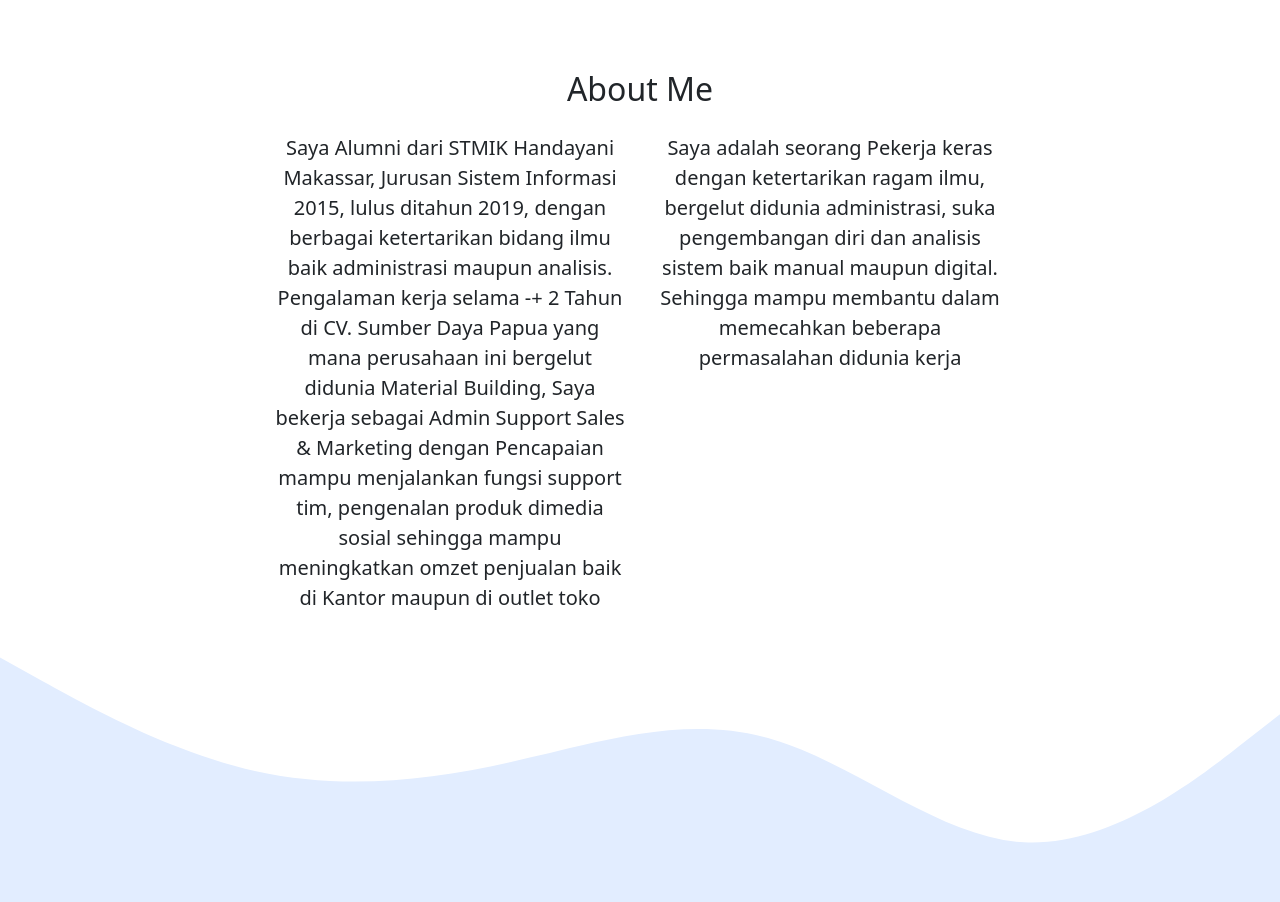
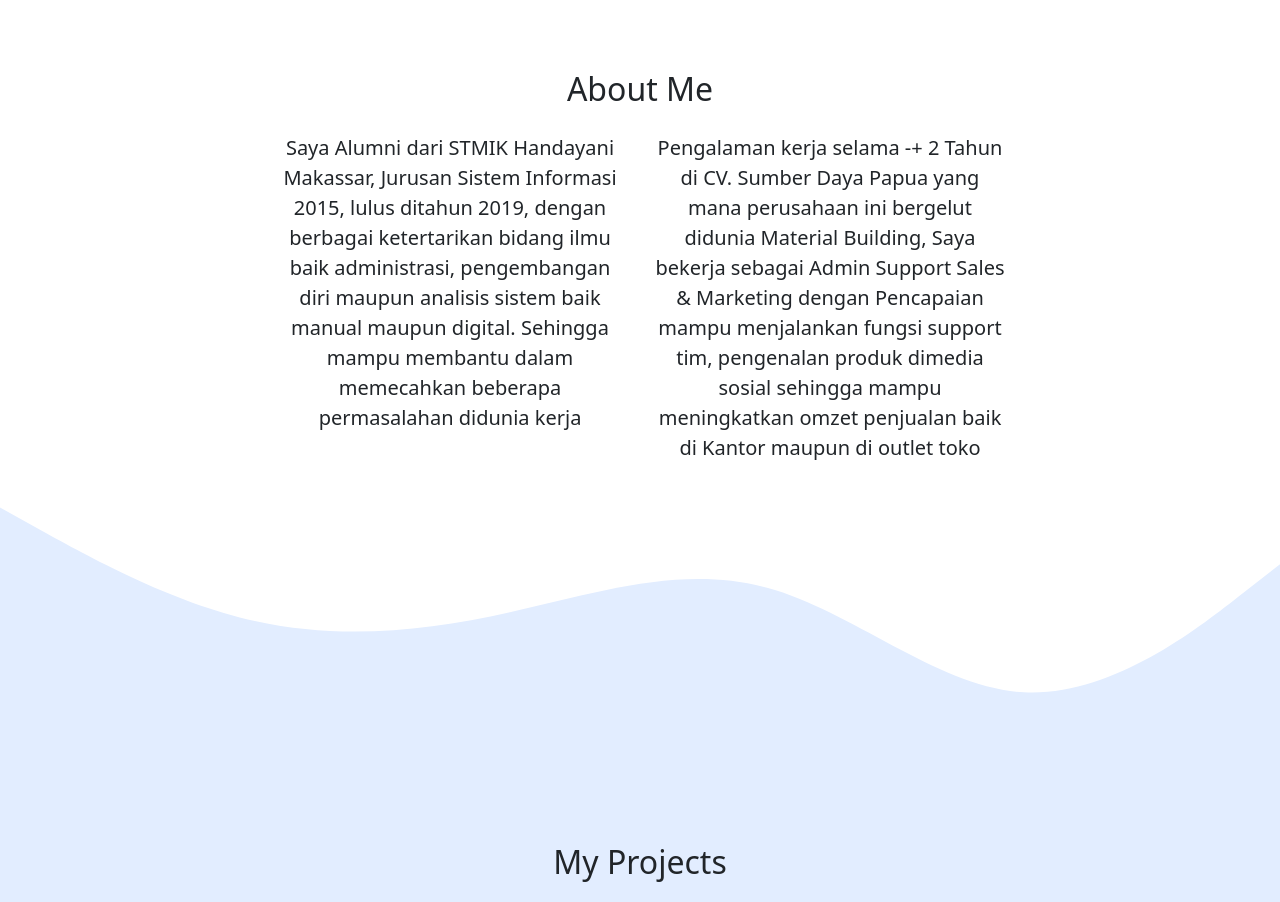
Before and after one commit to surianizabir/surianizabir.github.io, a plain HTML site: page index.html in a window 1280 px wide. Shown: the part 780-1682 px from the top of the page. Drawn offline with nearby package versions, Linux system fonts and the light colour scheme.

Commit message:
perbahan data

```diff
--- a/index.html
+++ b/index.html
@@ -53,11 +53,11 @@
 </div>
 <div class="row justify-content-center fs-5  text-center" >
   <div class="col-4">
-    <p>Saya Alumni dari STMIK Handayani Makassar, Jurusan Sistem Informasi 2015, lulus ditahun 2019, dengan berbagai ketertarikan bidang ilmu baik administrasi maupun analisis. Pengalaman
-      kerja selama -+ 2 Tahun di CV. Sumber Daya Papua yang mana perusahaan ini bergelut didunia Material Building, Saya bekerja sebagai Admin Support Sales & Marketing dengan Pencapaian mampu menjalankan fungsi support tim, pengenalan produk dimedia sosial sehingga mampu meningkatkan omzet penjualan baik di Kantor maupun di outlet toko  </p>
+    <p>Saya Alumni dari STMIK Handayani Makassar, Jurusan Sistem Informasi 2015, lulus ditahun 2019, dengan berbagai ketertarikan bidang ilmu baik administrasi, pengembangan diri maupun analisis sistem baik manual maupun digital. Sehingga mampu membantu dalam memecahkan beberapa permasalahan didunia kerja
+         </div>
+  <div class="col-4">
+    <p>Pengalaman kerja selama -+ 2 Tahun di CV. Sumber Daya Papua yang mana perusahaan ini bergelut didunia Material Building, Saya bekerja sebagai Admin Support Sales & Marketing dengan Pencapaian mampu menjalankan fungsi support tim, pengenalan produk dimedia sosial sehingga mampu meningkatkan omzet penjualan baik di Kantor maupun di outlet toko  </p>
   </div>
-  <div class="col-4">
-    <p>Saya adalah seorang Pekerja keras dengan ketertarikan ragam ilmu, bergelut didunia administrasi, suka pengembangan diri dan analisis sistem baik manual maupun digital. Sehingga mampu membantu dalam memecahkan beberapa permasalahan didunia kerja  </div>
 </div>
 </div>
 <svg xmlns="http://www.w3.org/2000/svg" viewBox="0 0 1440 320"><path fill="#e2edff" fill-opacity="1" d="M0,32L48,58.7C96,85,192,139,288,160C384,181,480,171,576,149.3C672,128,768,96,864,122.7C960,149,1056,235,1152,240C1248,245,1344,171,1392,133.3L1440,96L1440,320L1392,320C1344,320,1248,320,1152,320C1056,320,960,320,864,320C768,320,672,320,576,320C480,320,384,320,288,320C192,320,96,320,48,320L0,320Z"></path></svg>
```
